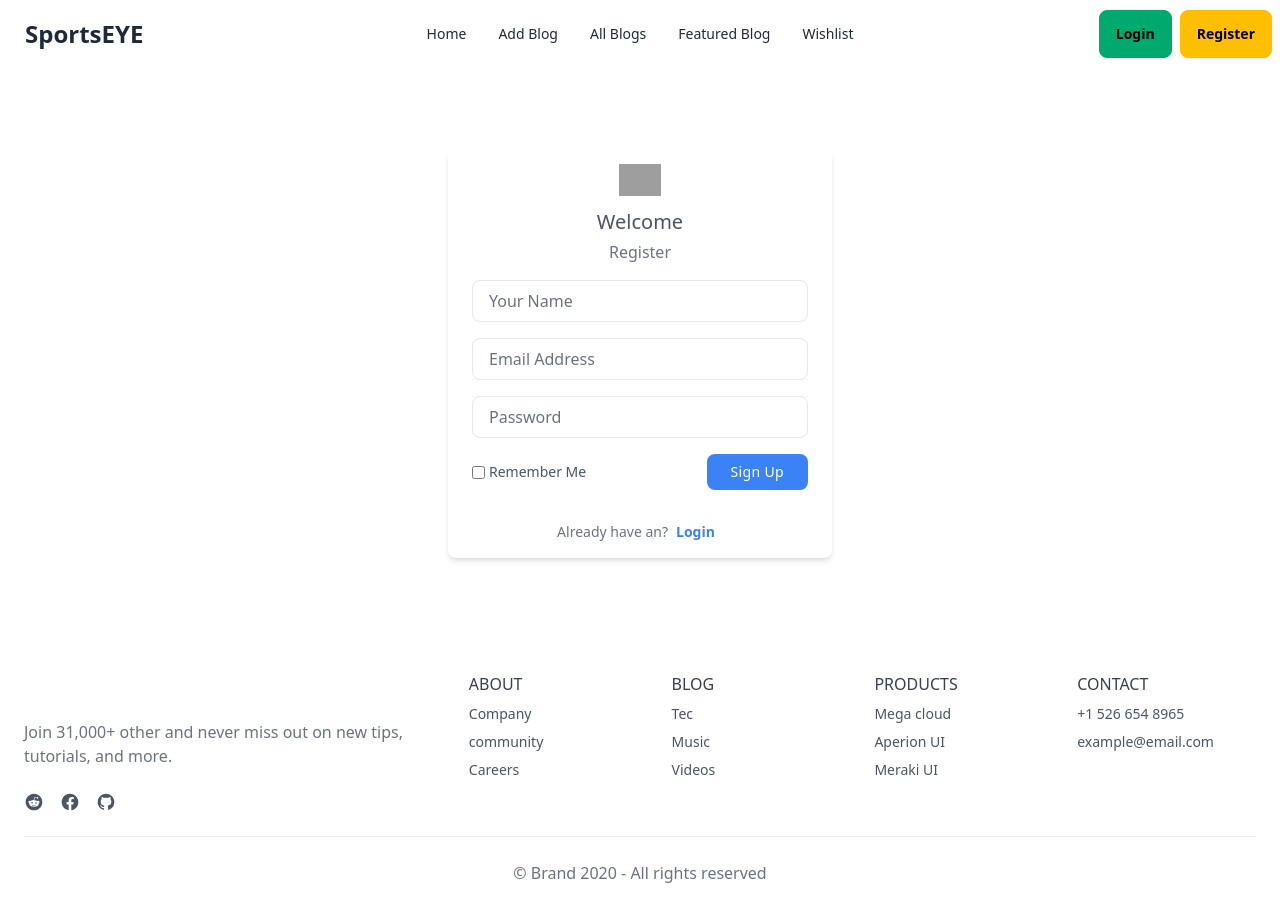
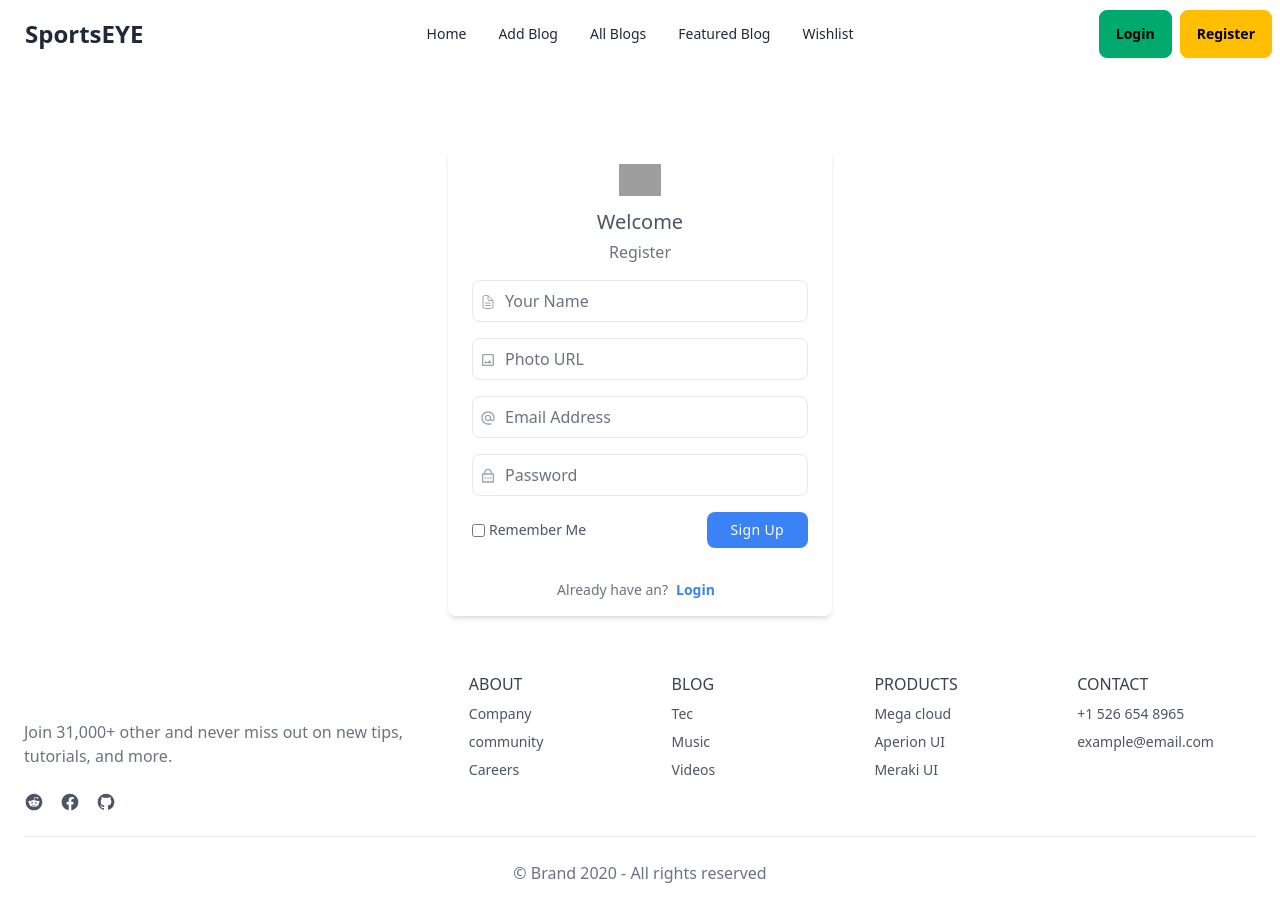
Before and after one commit to arifraj9911/sports-blog-client, a React (Vite) app: page /register in a window 1280 px wide. Built offline with nearby package versions, Linux system fonts and the light colour scheme; no server answers; grey boxes are pictures that could not be loaded.

Commit message:
registration page error and toast implement

```diff
--- a/package.json
+++ b/package.json
@@ -24,6 +24,7 @@
     "react": "^18.2.0",
     "react-data-table-component": "^7.6.2",
     "react-dom": "^18.2.0",
+    "react-hot-toast": "^2.4.1",
     "react-icons": "^5.2.1",
     "react-router-dom": "^6.23.0",
     "sort-by": "^1.2.0",
--- /dev/null
+++ b/src/ErrorPage/ErrorPage.jsx
@@ -0,0 +1,62 @@
+import { Link } from "react-router-dom";
+import errorImg from "../assets/Images/error.jpg";
+
+const ErrorPage = () => {
+  return (
+    <div>
+      <section className="bg-white  ">
+        <div className="container min-h-screen px-6 py-12 mx-auto lg:flex lg:items-center lg:gap-12">
+          <div className="wf-ull lg:w-1/2">
+            <p className="text-sm font-medium text-blue-500 dark:text-blue-400">
+              404 error
+            </p>
+            <h1 className="mt-3 text-2xl font-semibold text-gray-800 md:text-3xl">
+              Page not found
+            </h1>
+            <p className="mt-4 text-gray-500 dark:text-gray-400">
+              Sorry, the page you are looking for does not exist.Here are some
+              helpful links:
+            </p>
+
+            <div className="flex items-center mt-6 gap-x-3">
+              <Link
+                to="/"
+                className="flex items-center justify-center w-1/2 px-5 py-2 text-sm text-gray-700 transition-colors duration-200 bg-white border rounded-lg gap-x-2 sm:w-auto  hover:bg-gray-100  "
+              >
+                <svg
+                  xmlns="http://www.w3.org/2000/svg"
+                  fill="none"
+                  viewBox="0 0 24 24"
+                  strokeWidth="1.5"
+                  stroke="currentColor"
+                  className="w-5 h-5 rtl:rotate-180"
+                >
+                  <path
+                    strokeLinecap="round"
+                    strokeLinejoin="round"
+                    d="M6.75 15.75L3 12m0 0l3.75-3.75M3 12h18"
+                  />
+                </svg>
+
+                <span>Go back</span>
+              </Link>
+
+              <Link
+                to="/"
+                className="w-1/2 px-5 py-2 text-sm tracking-wide text-white transition-colors duration-200 bg-blue-500 rounded-lg shrink-0 sm:w-auto hover:bg-blue-600 dark:hover:bg-blue-500 dark:bg-blue-600"
+              >
+                Take me home
+              </Link>
+            </div>
+          </div>
+
+          <div className="relative w-full mt-12 lg:w-1/2 lg:mt-0">
+            <img className="w-full max-w-lg lg:mx-auto" src={errorImg} alt="" />
+          </div>
+        </div>
+      </section>
+    </div>
+  );
+};
+
+export default ErrorPage;
--- a/src/Pages/Shared/Navbar/Navbar.jsx
+++ b/src/Pages/Shared/Navbar/Navbar.jsx
@@ -1,6 +1,7 @@
 import { useContext } from "react";
 import { Link, NavLink, useNavigate } from "react-router-dom";
 import { AuthContext } from "../../../provider/AuthProvider";
+import { FaUserGroup } from "react-icons/fa6";
 
 const Navbar = () => {
   const { user, logOut } = useContext(AuthContext);
@@ -60,6 +61,7 @@ const Navbar = () => {
         {user ? (
           <div>
             <div className="flex items-center gap-4">
+              {user?.photoURL ? (
                 <div className="relative">
                   <img
                     className="object-cover w-12 h-12 rounded-full"
@@ -68,6 +70,10 @@ const Navbar = () => {
                   />
                   <span className="h-2.5 w-2.5 rounded-full bg-emerald-500 absolute right-1 ring-1 ring-white bottom-0"></span>
                 </div>
+              ) : (
+                <FaUserGroup className="text-3xl" />
+              )}
+
               <button
                 className="btn btn-primary"
                 onClick={() => {
--- a/src/Pages/Shared/Register/Register.jsx
+++ b/src/Pages/Shared/Register/Register.jsx
@@ -1,25 +1,53 @@
-import { useContext } from "react";
+import { useContext, useState } from "react";
 import { Link, useNavigate } from "react-router-dom";
 import { AuthContext } from "../../../provider/AuthProvider";
+import { updateProfile } from "firebase/auth";
+import { IoDocumentTextOutline } from "react-icons/io5";
+import { MdAlternateEmail, MdOutlineInsertPhoto } from "react-icons/md";
+import { RiLockPasswordLine } from "react-icons/ri";
+import toast from "react-hot-toast";
 
 const Register = () => {
   const { createUser } = useContext(AuthContext);
-  const navigate = useNavigate()
+  const navigate = useNavigate();
+  const [error, setError] = useState("");
 
   const handleRegister = (e) => {
     e.preventDefault();
     const form = e.target;
+    const name = form.name.value;
+    const image = form.image.value;
     const email = form.email.value;
     const password = form.password.value;
 
-    // console.log(email,password);
+    const regEx = /^(?=.*[A-Z])(?=.*\d)(?=.*[@$!%*?&])[A-Za-z\d@$!%*?&]{6,}$/;
+
+    if (!regEx.test(password)) {
+      return setError(
+        "password should be at least 6 character, a capital letter,a special character and numerical"
+      );
+    }
 
     createUser(email, password)
       .then((res) => {
         console.log(res.user);
-        navigate('/')
+        toast.success("User create successfully");
+        navigate("/");
+        setError("");
+
+        // update profile
+        updateProfile(res.user, {
+          displayName: name,
+          photoURL: image,
+        })
+          .then(() => {
+            toast.success("Profile updated");
+          })
+          .catch((err) => {
+            toast.error(err.message);
+          });
       })
-      .catch((err) => console.log(err.message));
+      .catch((err) => toast.error(err.message));
   };
   return (
     <div>
@@ -40,33 +68,49 @@ const Register = () => {
           <p className="mt-1 text-center text-gray-500 ">Register</p>
 
           <form onSubmit={handleRegister}>
-            <div className="w-full mt-4">
+            <div className="w-full mt-4 relative">
+              <IoDocumentTextOutline className="absolute top-[14px] left-2 text-gray-400" />
               <input
-                className="block w-full px-4 py-2 mt-2 text-gray-700 placeholder-gray-500 bg-white border rounded-lg   focus:border-blue-400 dark:focus:border-blue-300 focus:ring-opacity-40 focus:outline-none focus:ring focus:ring-blue-300"
+                className="block w-full px-8 py-2 mt-2 text-gray-700 placeholder-gray-500 bg-white border rounded-lg   focus:border-blue-400 dark:focus:border-blue-300 focus:ring-opacity-40 focus:outline-none focus:ring focus:ring-blue-300"
                 type="text"
+                name="name"
                 placeholder="Your Name"
                 aria-label="Your Name"
               />
             </div>
-            <div className="w-full mt-4">
+            <div className="w-full mt-4 relative">
+              <MdOutlineInsertPhoto className="absolute top-[14px] left-2 text-gray-400" />
+              <input
+                className="block w-full px-8 py-2 mt-2 text-gray-700 placeholder-gray-500 bg-white border rounded-lg   focus:border-blue-400 dark:focus:border-blue-300 focus:ring-opacity-40 focus:outline-none focus:ring focus:ring-blue-300"
+                type="text"
+                name="image"
+                placeholder="Photo URL"
+                aria-label="Your Name"
+              />
+            </div>
+            <div className="w-full mt-4 relative">
+              <MdAlternateEmail className="absolute top-[14px] left-2 text-gray-400" />
               <input
                 name="email"
-                className="block w-full px-4 py-2 mt-2 text-gray-700 placeholder-gray-500 bg-white border rounded-lg   focus:border-blue-400 dark:focus:border-blue-300 focus:ring-opacity-40 focus:outline-none focus:ring focus:ring-blue-300"
+                className="block w-full px-8 py-2 mt-2 text-gray-700 placeholder-gray-500 bg-white border rounded-lg   focus:border-blue-400 dark:focus:border-blue-300 focus:ring-opacity-40 focus:outline-none focus:ring focus:ring-blue-300"
                 type="email"
                 placeholder="Email Address"
                 aria-label="Email Address"
               />
             </div>
 
-            <div className="w-full mt-4">
+            <div className="w-full mt-4 relative">
+              <RiLockPasswordLine className="absolute top-[14px] left-2 text-gray-400" />
               <input
                 name="password"
-                className="block w-full px-4 py-2 mt-2 text-gray-700 placeholder-gray-500 bg-white border rounded-lg   focus:border-blue-400 dark:focus:border-blue-300 focus:ring-opacity-40 focus:outline-none focus:ring focus:ring-blue-300"
+                className="block w-full px-8 py-2 mt-2 text-gray-700 placeholder-gray-500 bg-white border rounded-lg   focus:border-blue-400 dark:focus:border-blue-300 focus:ring-opacity-40 focus:outline-none focus:ring focus:ring-blue-300"
                 type="password"
                 placeholder="Password"
                 aria-label="Password"
               />
             </div>
+
+            <p className="text-sm text-red-500">{error}</p>
 
             <div className="flex items-center justify-between mt-4">
               <div className="text-sm flex items-center gap-1 text-gray-600  hover:text-gray-500">
--- a/src/layouts/Main.jsx
+++ b/src/layouts/Main.jsx
@@ -1,6 +1,7 @@
 import { Outlet } from "react-router-dom";
 import Navbar from "../Pages/Shared/Navbar/Navbar";
 import Footer from "../Pages/Shared/Footer/Footer";
+import { Toaster } from "react-hot-toast";
 
 
 const Main = () => {
@@ -11,6 +12,7 @@ const Main = () => {
             <Outlet></Outlet>
             </div>
             <Footer></Footer>
+            <Toaster />
         </div>
     );
 };
--- a/src/routes/Router.jsx
+++ b/src/routes/Router.jsx
@@ -10,11 +10,13 @@ import Wishlist from "../Pages/Wishlist/Wishlist";
 import PrivateAuth from "../PrivateAuth/PrivateAuth";
 import ViewDetailsBlog from "../Pages/ViewDetailsBlog/ViewDetailsBlog";
 import UpdateBlog from "../Pages/UpdateBlog/UpdateBlog";
+import ErrorPage from "../ErrorPage/ErrorPage";
 
 export const router = createBrowserRouter([
     {
         path:'/',
         element:<Main></Main>,
+        errorElement:<ErrorPage></ErrorPage>,
         children:[
             {
                 path:'/',
```
Also changed, not shown: src/assets/Images/error.jpg (added), 1 other file (tests, documents, lock files or other folders). Lines whose indentation alone changed are shown as unchanged.
